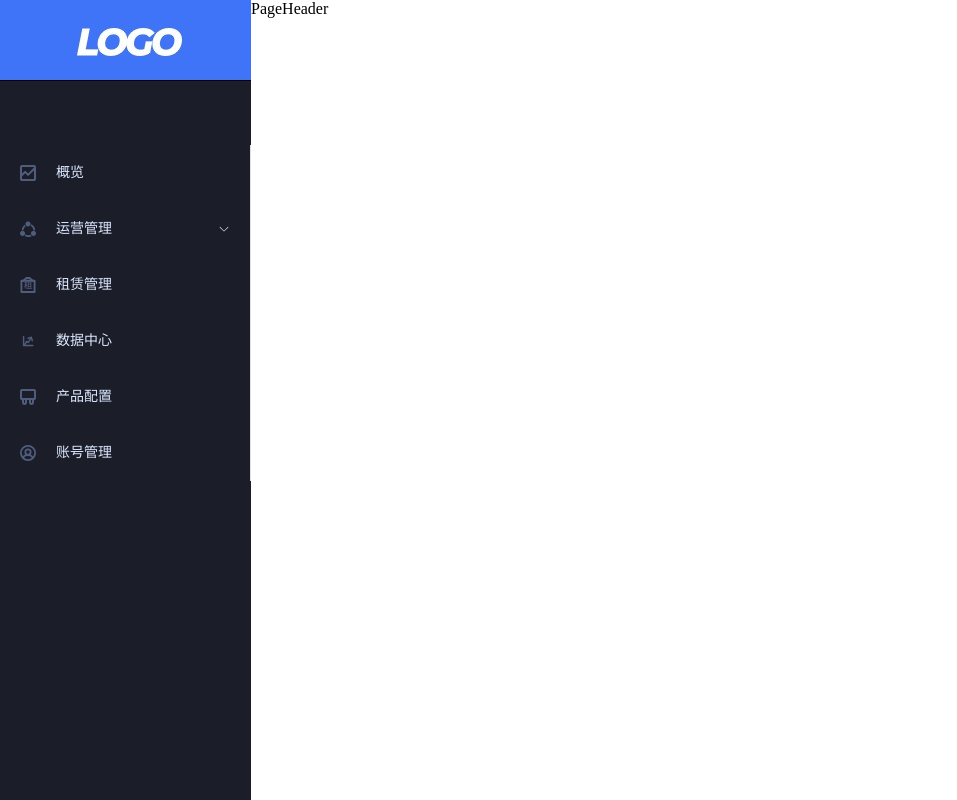
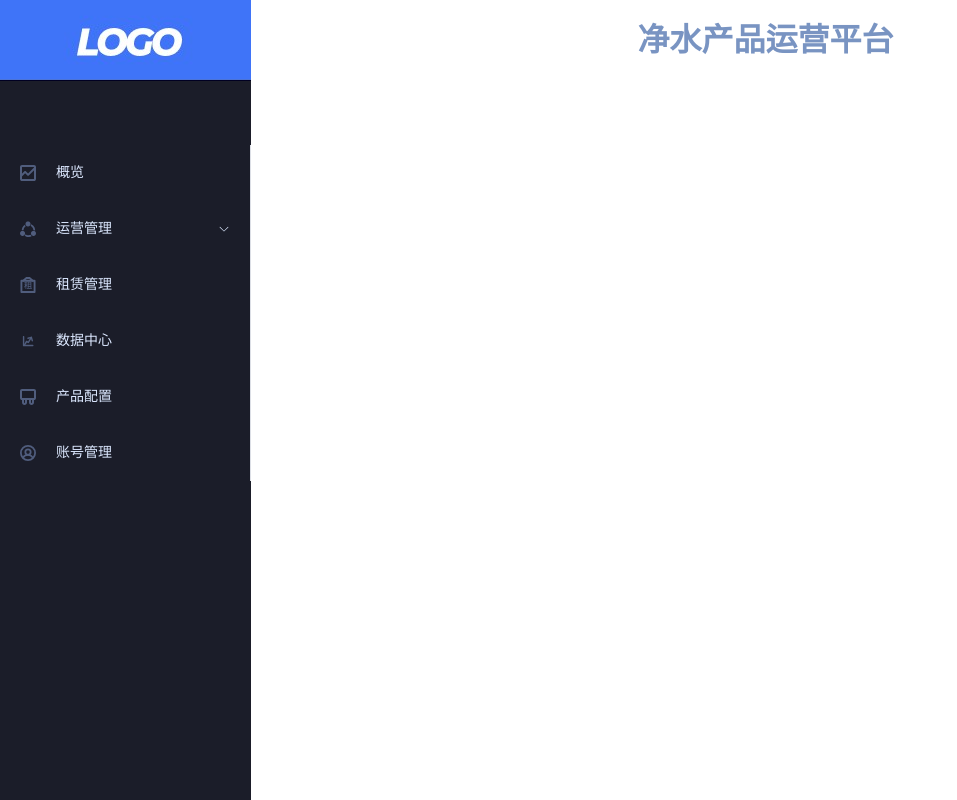
Before and after one commit to Sun025/Water_SAAS_Platform_Backstage_System, a Vue app: page / in a window 1280 px wide. Shown: the whole page, without its empty margins (0-957 px from the left). Built offline with nearby package versions, Linux system fonts and the light colour scheme.

Commit message:
完善PageHeader组件

```diff
--- a/src/views/manage/index.vue
+++ b/src/views/manage/index.vue
@@ -1,7 +1,9 @@
 <template>
     <div class="manage_container">
         <Menu class="manage_menu"></Menu>
-        <PageHeader class="manage_main"></PageHeader>
+        <div class="manage_main">
+            <PageHeader></PageHeader>
+        </div>
     </div>
 </template>
 
--- a/src/views/manage/page-header/index.vue
+++ b/src/views/manage/page-header/index.vue
@@ -1,7 +1,16 @@
 <template>
-    <div>PageHeader</div>
+    <div class="page_header">
+        <h1>净水产品运营平台</h1>
+    </div>
 </template>
 
 <script setup lang="ts"></script>
 
-<style scoped lang="less"></style>
+<style scoped lang="less">
+.page_header {
+    height: 80px;
+    text-align: center;
+    line-height: 80px;
+    color: #7994C2;
+}
+</style>
```
